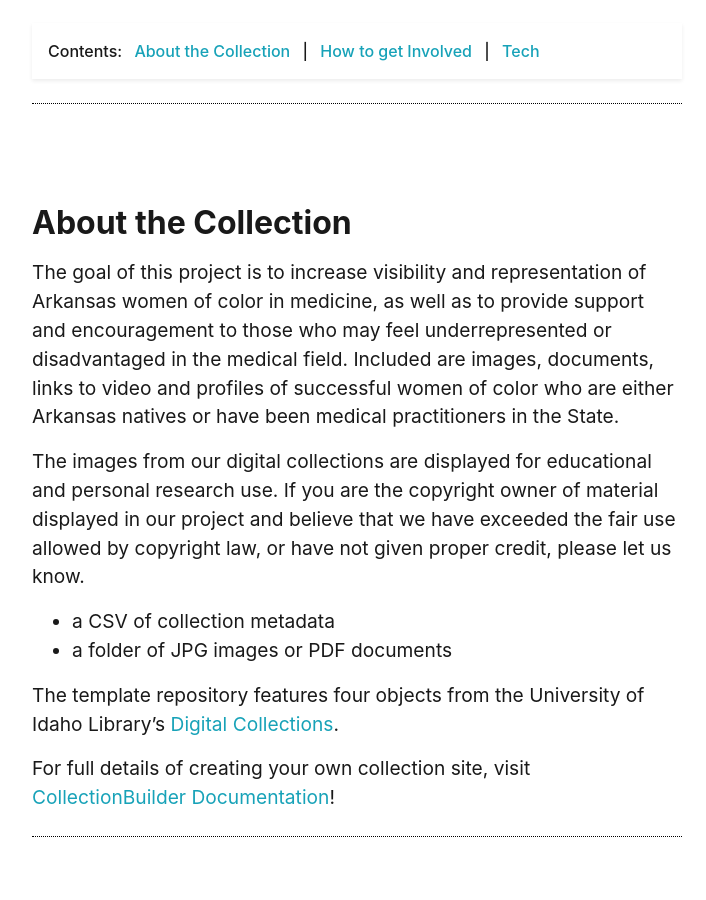
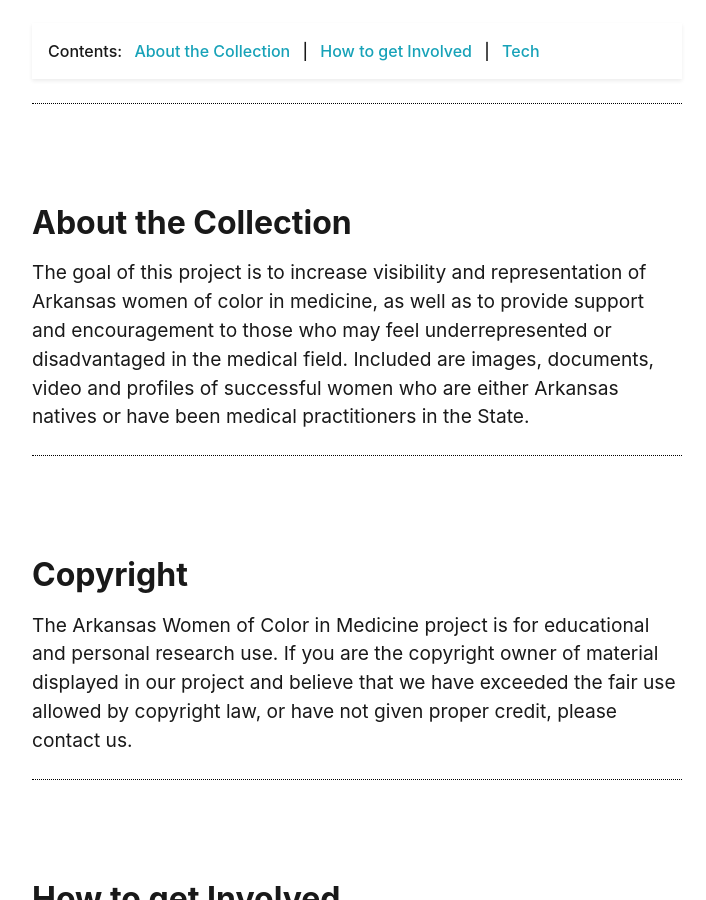
Before and after one commit to Starkad2/Wocim-GH2, a Jekyll site: the page built from pages/about.md, in a window 1280 px wide and 900 px high, scrolled down 387 px. Shown: the whole window, without its empty margins (283-989 px from the left). Built offline with Jekyll 4.4.1, drawn with Linux system fonts in a browser that asks for light colours.

Commit message:
Update about.md

```diff
--- a/pages/about.md
+++ b/pages/about.md
@@ -14,16 +14,11 @@
 
 ## About the Collection
 
-The goal of this project is to increase visibility and representation of Arkansas women of color in medicine, as well as to provide support and encouragement to those who may feel underrepresented or disadvantaged in the medical field.  Included are images, documents, links to video and profiles of successful women of color who are either Arkansas natives or have been medical practitioners in the State.
+The goal of this project is to increase visibility and representation of Arkansas women of color in medicine, as well as to provide support and encouragement to those who may feel underrepresented or disadvantaged in the medical field.  Included are images, documents, video and profiles of successful women who are either Arkansas natives or have been medical practitioners in the State.
 
-The images from our digital collections are displayed for educational and personal research use. If you are the copyright owner of material displayed in our project and believe that we have exceeded the fair use allowed by copyright law, or have not given proper credit, please let us know.
+## Copyright
 
-- a CSV of collection metadata
-- a folder of JPG images or PDF documents
-
-The template repository features four objects from the University of Idaho Library's [Digital Collections](https://www.lib.uidaho.edu/digital).
-
-For full details of creating your own collection site, visit [CollectionBuilder Documentation](https://collectionbuilder.github.io/cb-docs/)!
+The Arkansas Women of Color in Medicine project is for educational and personal research use. If you are the copyright owner of material displayed in our project and believe that we have exceeded the fair use allowed by copyright law, or have not given proper credit, please contact us.
 
 <!-- IMPORTANT!!! DELETE this comment and the include below when you are finished editing this page for your collection. The include below introduces about page features. They will show up on your collection's about page until you delete it.  -->
 {% include cb/how_to_get.md %}
```
